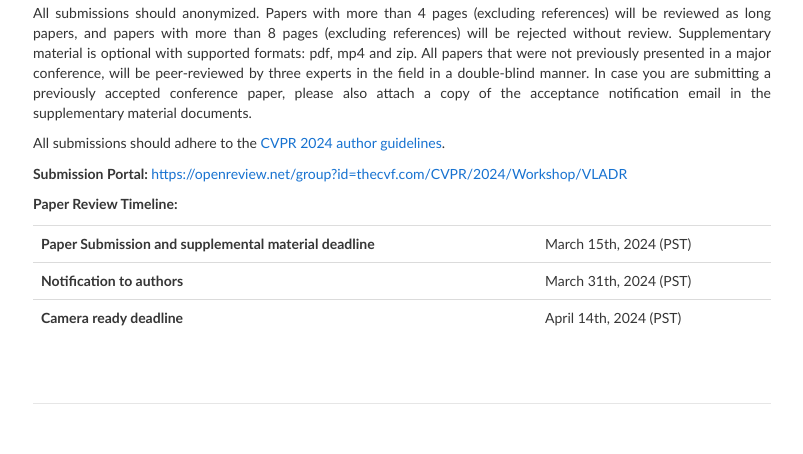
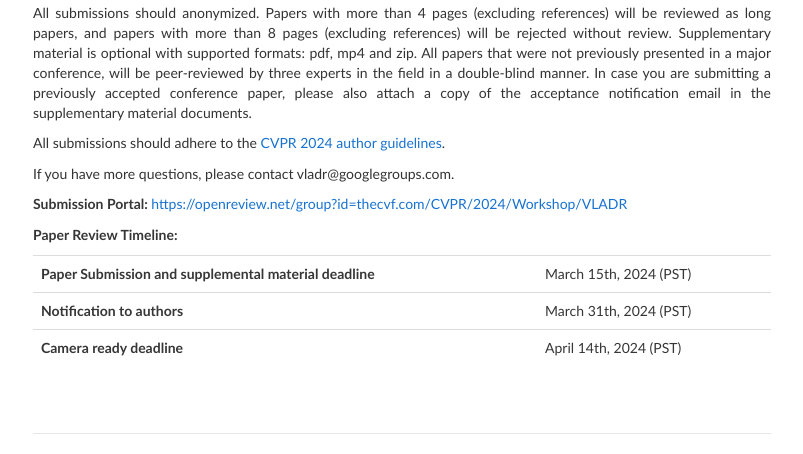
Before and after one commit to vision-language-adr/vision-language-adr.github.io, a plain HTML site: page index.html in a window 1280 px wide. Shown: the part 1727-2181 px from the top of the page, without its empty margins (238-1041 px from the left). Drawn offline with Linux system fonts and the light colour scheme; some packages are replaced by stand-ins of ours; a script that the page names is missing.

Commit message:
add contact email

```diff
--- a/index.html
+++ b/index.html
@@ -251,6 +251,9 @@
                             href="https://cvpr.thecvf.com/Conferences/2024/AuthorGuidelines">CVPR
                             2024 author
                             guidelines</a>.
+                    </p>
+                    <p>
+                        If you have more questions, please contact vladr@googlegroups.com.
                     </p>
                     <p>
                         <strong>Submission Portal: </strong><a
```
